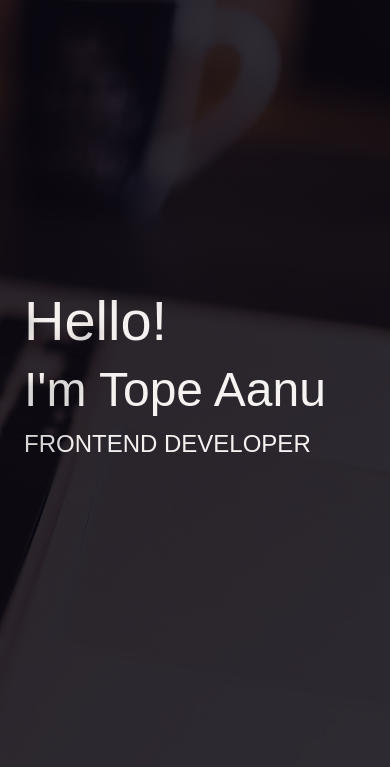
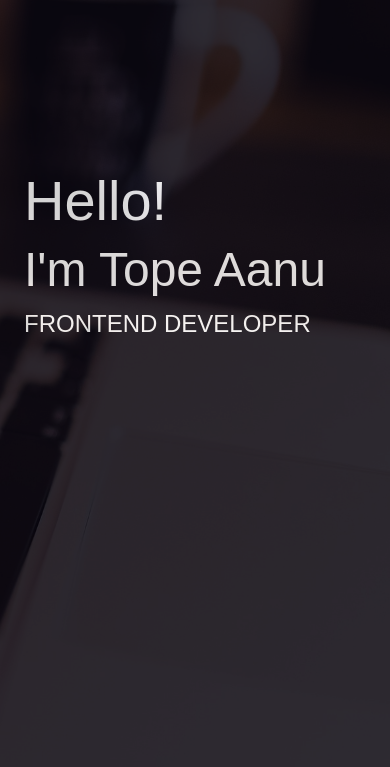
Before and after one commit to TopeAanu/first-portfolio, a website: page dist/index.html in a window 390 px wide. Shown: the part 77-844 px from the top of the page. Drawn offline with Linux system fonts and the light colour scheme.

Commit message:
changes in text & mediia

```diff
--- a/scss/_media.scss
+++ b/scss/_media.scss
@@ -278,7 +278,7 @@
   #header {
     // Content
     &-home .home-content {
-      padding-top: 90%;
+      padding-top: 55%;
     }
   }
 }
```
Also changed, not shown: dist/css/main.css, dist/index.html.
